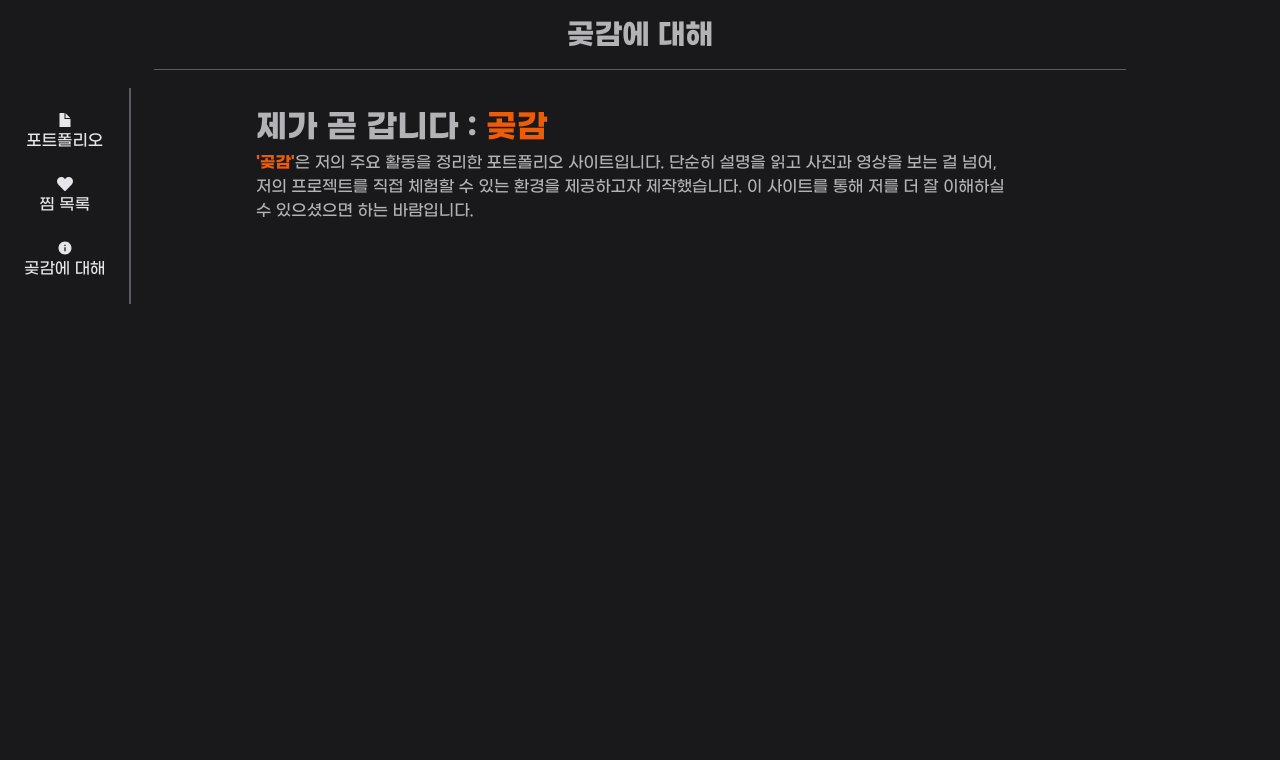
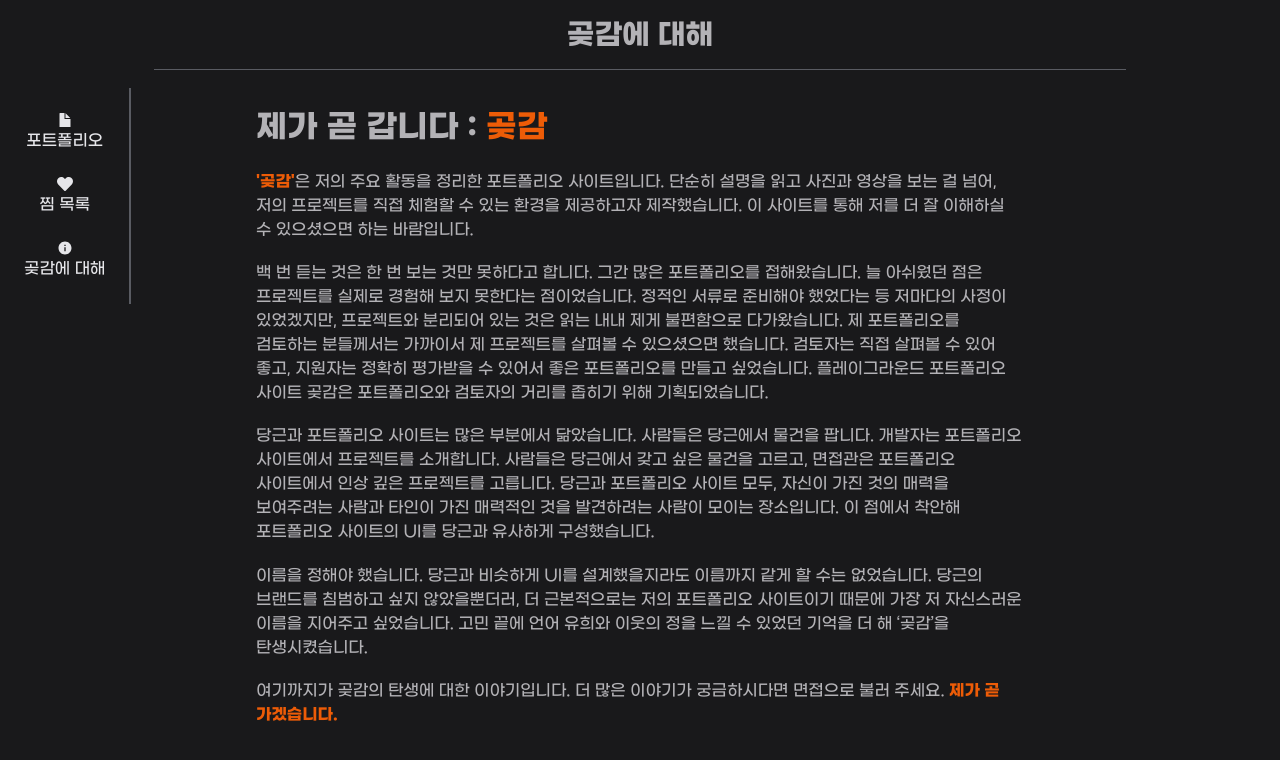
Before and after one commit to ENvironmentSet/portfolio, a React (Vite) app: page /about in a window 1280 px wide. Shown: the top 760 px of the page. Built offline with nearby package versions, Linux system fonts and the light colour scheme.

Commit message:
Fill content in about page

```diff
--- a/src/About.tsx
+++ b/src/About.tsx
@@ -45,6 +45,10 @@ const AboutStyle = {
 
     @media (min-width: 1024px) {
       padding: 2rem 20%;
+    }
+
+    p {
+      margin-top: 1.2rem;
     }
   `,
   highlight: css`
@@ -145,6 +149,36 @@ function About() {
           단순히 설명을 읽고 사진과 영상을 보는 걸 넘어, 저의 프로젝트를 직접 체험할 수 있는 환경을 제공하고자 제작했습니다.
           이 사이트를 통해 저를 더 잘 이해하실 수 있으셨으면 하는 바람입니다.
         </p>
+
+        <p>
+          백 번 듣는 것은 한 번 보는 것만 못하다고 합니다.
+          그간 많은 포트폴리오를 접해왔습니다.
+          늘 아쉬웠던 점은 프로젝트를 실제로 경험해 보지 못한다는 점이었습니다.
+          정적인 서류로 준비해야 했었다는 등 저마다의 사정이 있었겠지만, 프로젝트와 분리되어 있는 것은 읽는 내내 제게 불편함으로 다가왔습니다.
+          제 포트폴리오를 검토하는 분들께서는 가까이서 제 프로젝트를 살펴볼 수 있으셨으면 했습니다.
+          검토자는 직접 살펴볼 수 있어 좋고, 지원자는 정확히 평가받을 수 있어서 좋은 포트폴리오를 만들고 싶었습니다.
+          플레이그라운드 포트폴리오 사이트 곶감은 포트폴리오와 검토자의 거리를 좁히기 위해 기획되었습니다.
+        </p>
+
+        <p>
+          당근과 포트폴리오 사이트는 많은 부분에서 닮았습니다.
+          사람들은 당근에서 물건을 팝니다.
+          개발자는 포트폴리오 사이트에서 프로젝트를 소개합니다.
+          사람들은 당근에서 갖고 싶은 물건을 고르고, 면접관은 포트폴리오 사이트에서 인상 깊은 프로젝트를 고릅니다.
+          당근과 포트폴리오 사이트 모두, 자신이 가진 것의 매력을 보여주려는 사람과 타인이 가진 매력적인 것을 발견하려는 사람이 모이는 장소입니다.
+          이 점에서 착안해 포트폴리오 사이트의 UI를 당근과 유사하게 구성했습니다.
+        </p>
+
+        <p>
+          이름을 정해야 했습니다.
+          당근과 비슷하게 UI를 설계했을지라도 이름까지 같게 할 수는 없었습니다.
+          당근의 브랜드를 침범하고 싶지 않았을뿐더러, 더 근본적으로는 저의 포트폴리오 사이트이기 때문에 가장 저 자신스러운 이름을 지어주고 싶었습니다.
+          고민 끝에 언어 유희와 이웃의 정을 느낄 수 있었던 기억을 더 해 ‘곶감’을 탄생시켰습니다.
+        </p>
+
+        <p>
+          여기까지가 곶감의 탄생에 대한 이야기입니다. 더 많은 이야기가 궁금하시다면 면접으로 불러 주세요. <span css={AboutStyle.highlight}>제가 곧 가겠습니다.</span>
+        </p>
       </main>
     </>
   )
```
